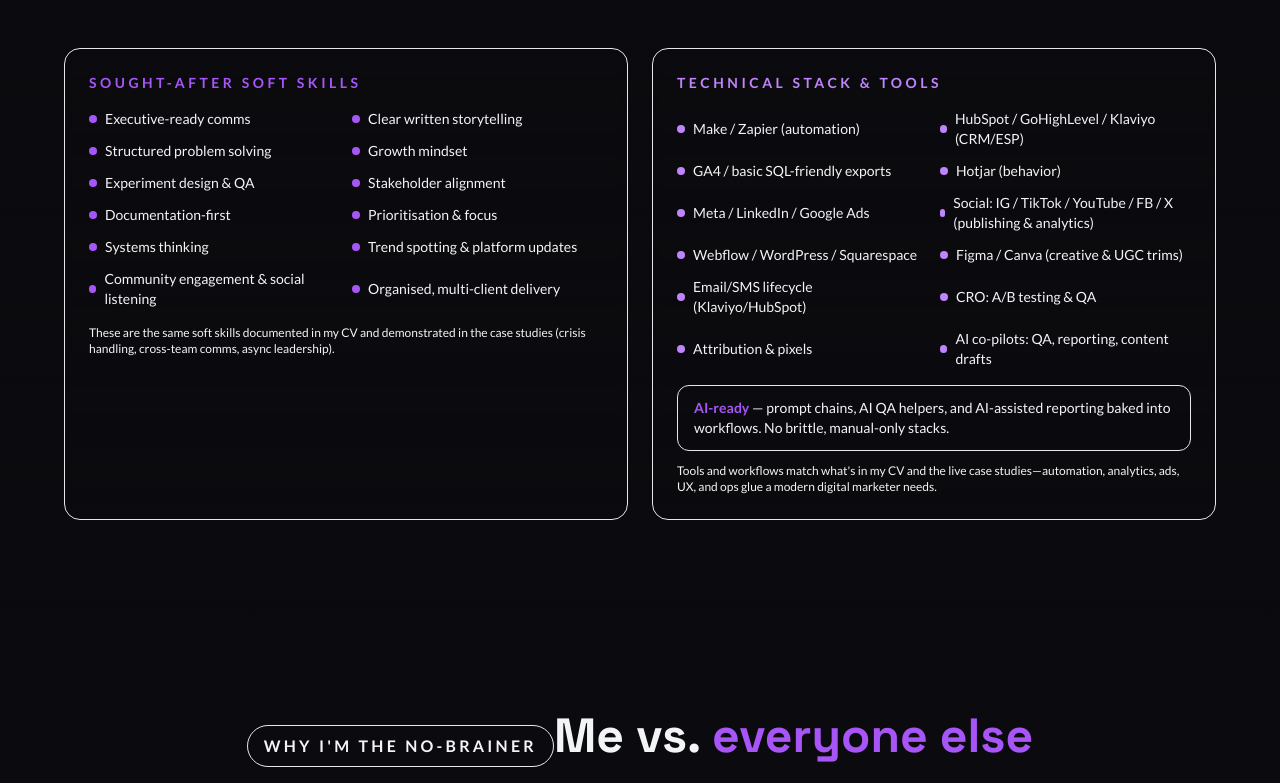
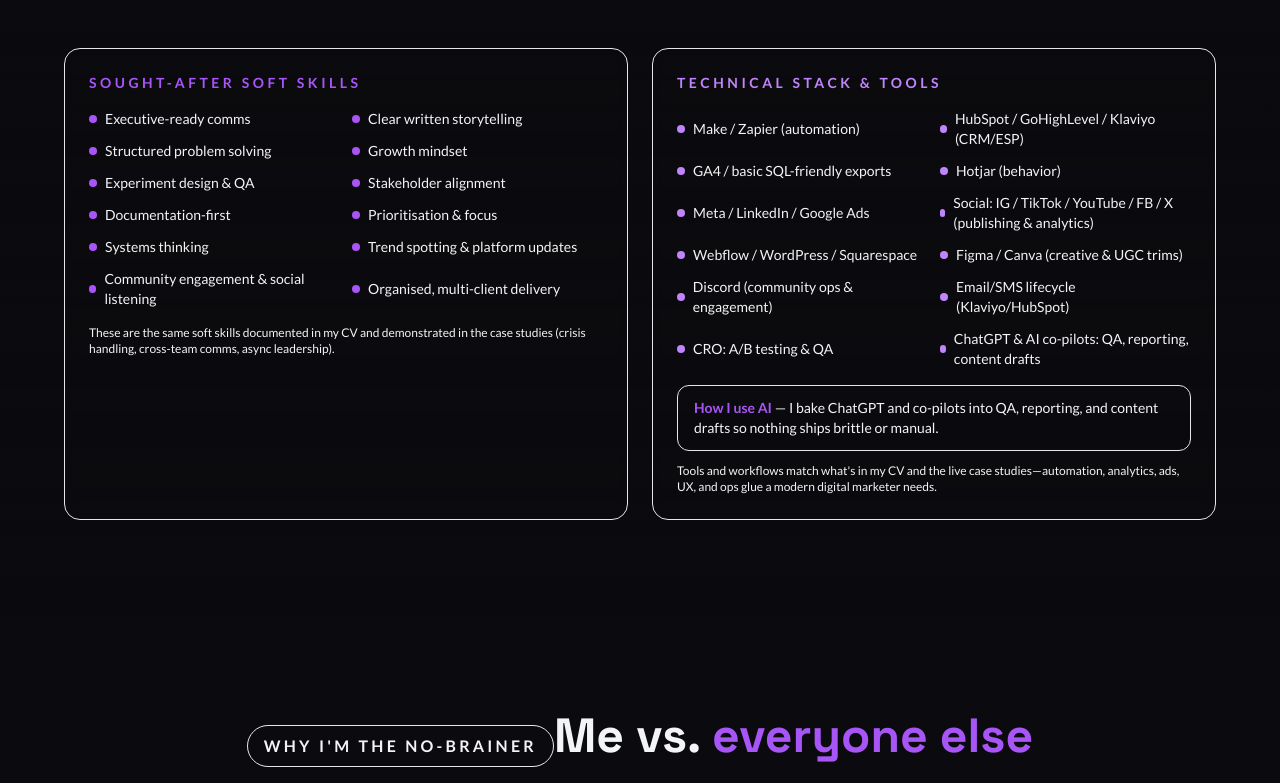
Before and after one commit to Dezzi94/portfolio-site, a Next.js app: page / in a window 1280 px wide. Shown: the part 3737-4520 px from the top of the page. Built offline with nearby package versions, Linux system fonts and the light colour scheme.

Commit message:
Refine AI story and tech stack (ChatGPT, Discord; remove attribution)

```diff
--- a/src/components/HomePageClient.tsx
+++ b/src/components/HomePageClient.tsx
@@ -553,10 +553,10 @@ export function HomePageClient() {
                     'Social: IG / TikTok / YouTube / FB / X (publishing & analytics)',
                     'Webflow / WordPress / Squarespace',
                     'Figma / Canva (creative & UGC trims)',
+                    'Discord (community ops & engagement)',
                     'Email/SMS lifecycle (Klaviyo/HubSpot)',
                     'CRO: A/B testing & QA',
-                    'Attribution & pixels',
-                    'AI co-pilots: QA, reporting, content drafts'
+                    'ChatGPT & AI co-pilots: QA, reporting, content drafts'
                   ].map((tool) => (
                     <div key={tool} className="flex items-center gap-2">
                       <span className="h-2 w-2 rounded-full bg-brand-primary"></span>
@@ -565,7 +565,7 @@ export function HomePageClient() {
                   ))}
                 </div>
                 <div className="mt-4 rounded-xl border border-brand-secondary/30 bg-brand-secondary/5 px-4 py-3 text-sm text-foreground/80">
-                  <span className="font-semibold text-brand-secondary">AI-ready</span> — prompt chains, AI QA helpers, and AI-assisted reporting baked into workflows. No brittle, manual-only stacks.
+                  <span className="font-semibold text-brand-secondary">How I use AI</span> — I bake ChatGPT and co-pilots into QA, reporting, and content drafts so nothing ships brittle or manual.
                 </div>
                 <p className="text-xs text-foreground/60 mt-3">
                   Tools and workflows match what's in my CV and the live case studies—automation, analytics, ads, UX, and ops glue a modern digital marketer needs.
```
